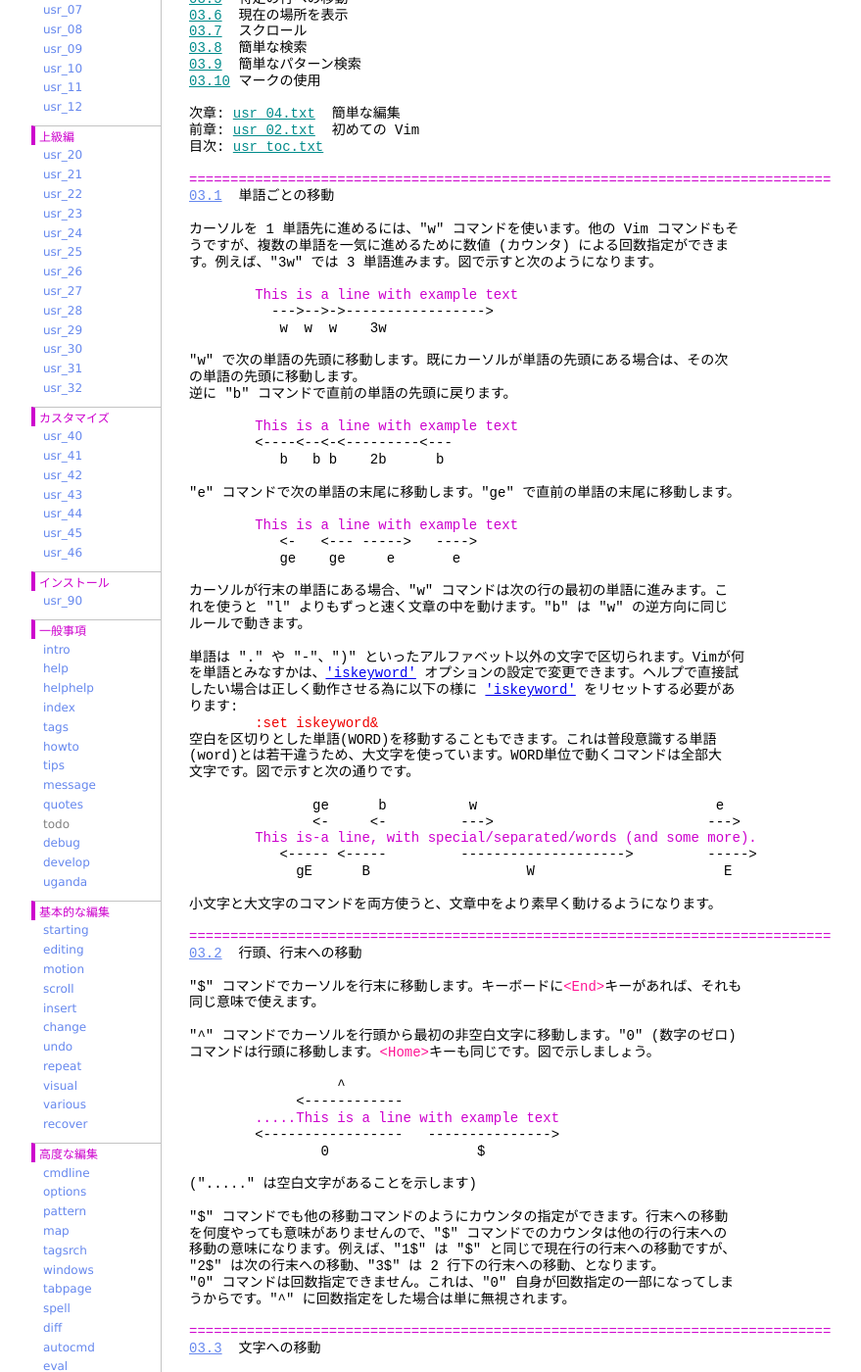
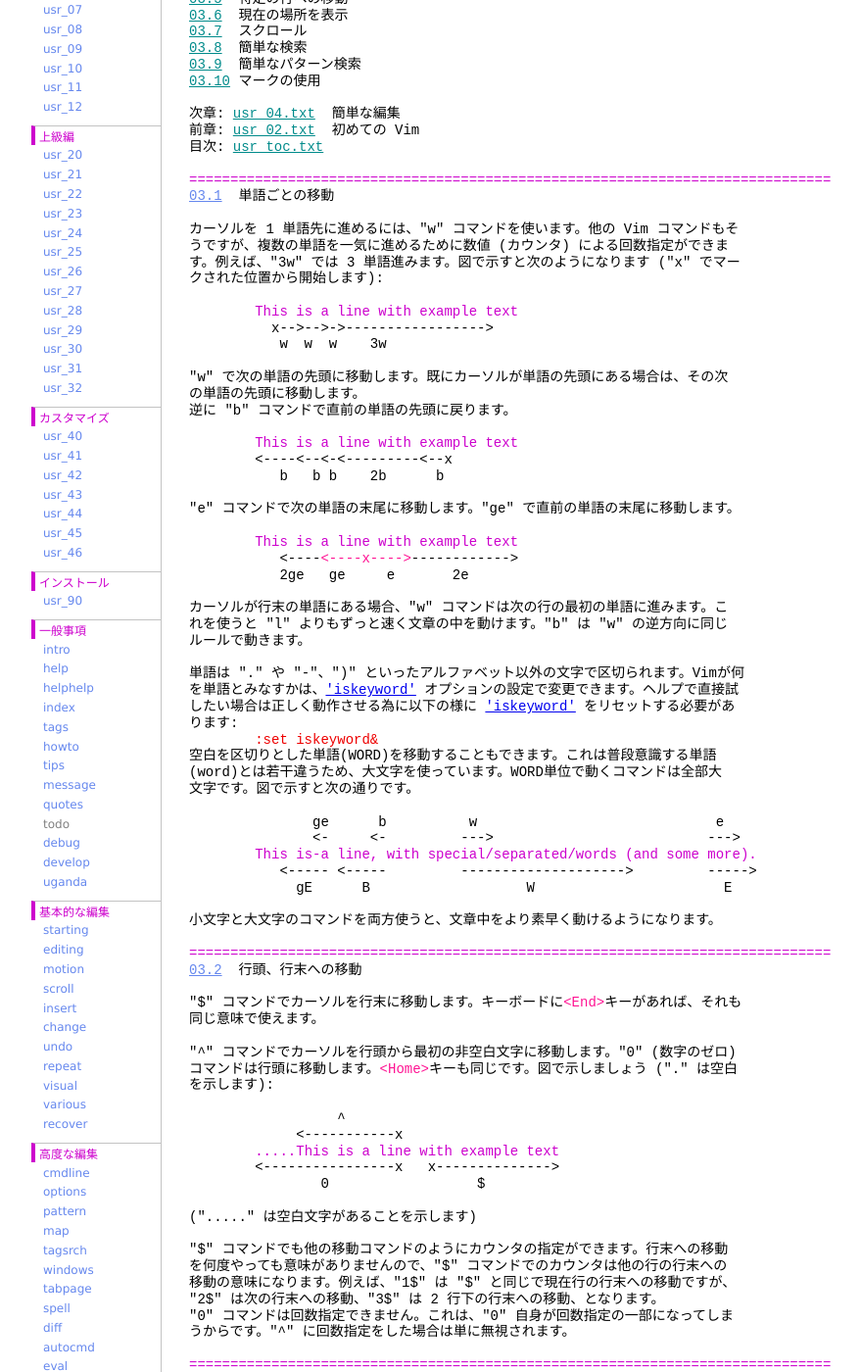
Before and after one commit to vim-jp/vimdoc-ja, a Jekyll site: the page built from usr_03.html, in a window 1280 px wide and 1400 px high, scrolled down 494 px. Shown: the whole window at 98% size, without its empty margins (208-1087 px from the left). Built offline with Jekyll 4.4.1, drawn with Linux system fonts in a browser that asks for light colours; nearby versions of some CDN libraries; comment, search, counter and statistics services are not loaded; some of the changed text lies outside the part shown.

Commit message:
Generated by Travis JOB 3617.1
https://travis-ci.com/github/vim-jp/vimdoc-ja-working/builds/213138253

```diff
--- a/usr_03.html
+++ b/usr_03.html
@@ -3,7 +3,7 @@ layout: vimdoc
 helpname: 'usr_03'
 ---
 <div id='vimCodeElement'>
-<a class="Constant" href="usr_03.html" name="usr_03.txt">usr_03.txt</a>&nbsp;&nbsp;&nbsp;&nbsp;For&nbsp;<span class="Identifier">Vim バージョン 8.2.</span>&nbsp;&nbsp;Last change: 2020 Feb 29<br>
+<a class="Constant" href="usr_03.html" name="usr_03.txt">usr_03.txt</a>&nbsp;&nbsp;&nbsp;&nbsp;For&nbsp;<span class="Identifier">Vim バージョン 8.2.</span>&nbsp;&nbsp;Last change: 2020 Sep 03<br>
 <br>
 &nbsp;&nbsp;&nbsp;&nbsp;&nbsp;&nbsp;&nbsp;&nbsp;&nbsp;&nbsp;&nbsp;&nbsp;&nbsp;&nbsp;&nbsp;&nbsp;&nbsp;&nbsp;&nbsp;&nbsp; VIM USER MANUAL - by Bram Moolenaar<br>
 <br>
@@ -35,10 +35,11 @@ helpname: 'usr_03'
 <br>
 カーソルを 1 単語先に進めるには、&quot;w&quot; コマンドを使います。他の Vim コマンドもそ<br>
 うですが、複数の単語を一気に進めるために数値 (カウンタ) による回数指定ができま<br>
-す。例えば、&quot;3w&quot; では 3 単語進みます。図で示すと次のようになります。<br>
+す。例えば、&quot;3w&quot; では 3 単語進みます。図で示すと次のようになります (&quot;x&quot; でマー<br>
+クされた位置から開始します):<br>
 <br>
 &nbsp;&nbsp;&nbsp;&nbsp;&nbsp;&nbsp;&nbsp;&nbsp;<span class="PreProc">This is a line with example text</span><br>
-&nbsp;&nbsp;&nbsp;&nbsp;&nbsp;&nbsp;&nbsp;&nbsp;&nbsp;&nbsp;---&gt;--&gt;-&gt;-----------------&gt;<br>
+&nbsp;&nbsp;&nbsp;&nbsp;&nbsp;&nbsp;&nbsp;&nbsp;&nbsp;&nbsp;x--&gt;--&gt;-&gt;-----------------&gt;<br>
 &nbsp;&nbsp;&nbsp;&nbsp;&nbsp;&nbsp;&nbsp;&nbsp;&nbsp;&nbsp; w&nbsp;&nbsp;w&nbsp;&nbsp;w&nbsp;&nbsp;&nbsp;&nbsp;3w<br>
 <br>
 &quot;w&quot; で次の単語の先頭に移動します。既にカーソルが単語の先頭にある場合は、その次<br>
@@ -46,14 +47,14 @@ helpname: 'usr_03'
 逆に &quot;b&quot; コマンドで直前の単語の先頭に戻ります。<br>
 <br>
 &nbsp;&nbsp;&nbsp;&nbsp;&nbsp;&nbsp;&nbsp;&nbsp;<span class="PreProc">This is a line with example text</span><br>
-&nbsp;&nbsp;&nbsp;&nbsp;&nbsp;&nbsp;&nbsp;&nbsp;&lt;----&lt;--&lt;-&lt;---------&lt;---<br>
+&nbsp;&nbsp;&nbsp;&nbsp;&nbsp;&nbsp;&nbsp;&nbsp;&lt;----&lt;--&lt;-&lt;---------&lt;--x<br>
 &nbsp;&nbsp;&nbsp;&nbsp;&nbsp;&nbsp;&nbsp;&nbsp;&nbsp;&nbsp; b&nbsp;&nbsp; b b&nbsp;&nbsp;&nbsp;&nbsp;2b&nbsp;&nbsp;&nbsp;&nbsp;&nbsp;&nbsp;b<br>
 <br>
 &quot;e&quot; コマンドで次の単語の末尾に移動します。&quot;ge&quot; で直前の単語の末尾に移動します。<br>
 <br>
 &nbsp;&nbsp;&nbsp;&nbsp;&nbsp;&nbsp;&nbsp;&nbsp;<span class="PreProc">This is a line with example text</span><br>
-&nbsp;&nbsp;&nbsp;&nbsp;&nbsp;&nbsp;&nbsp;&nbsp;&nbsp;&nbsp; &lt;-&nbsp;&nbsp; &lt;--- -----&gt;&nbsp;&nbsp; ----&gt;<br>
-&nbsp;&nbsp;&nbsp;&nbsp;&nbsp;&nbsp;&nbsp;&nbsp;&nbsp;&nbsp; ge&nbsp;&nbsp;&nbsp;&nbsp;ge&nbsp;&nbsp;&nbsp;&nbsp; e&nbsp;&nbsp;&nbsp;&nbsp;&nbsp;&nbsp; e<br>
+&nbsp;&nbsp;&nbsp;&nbsp;&nbsp;&nbsp;&nbsp;&nbsp;&nbsp;&nbsp; &lt;----<span class="Special">&lt;----x----&gt;</span>------------&gt;<br>
+&nbsp;&nbsp;&nbsp;&nbsp;&nbsp;&nbsp;&nbsp;&nbsp;&nbsp;&nbsp; 2ge&nbsp;&nbsp; ge&nbsp;&nbsp;&nbsp;&nbsp; e&nbsp;&nbsp;&nbsp;&nbsp;&nbsp;&nbsp; 2e<br>
 <br>
 カーソルが行末の単語にある場合、&quot;w&quot; コマンドは次の行の最初の単語に進みます。こ<br>
 れを使うと &quot;l&quot; よりもずっと速く文章の中を動けます。&quot;b&quot; は &quot;w&quot; の逆方向に同じ<br>
@@ -83,12 +84,13 @@ helpname: 'usr_03'
 同じ意味で使えます。<br>
 <br>
 &quot;^&quot; コマンドでカーソルを行頭から最初の非空白文字に移動します。&quot;0&quot; (数字のゼロ)<br>
-コマンドは行頭に移動します。<span class="Special">&lt;Home&gt;</span>キーも同じです。図で示しましょう。<br>
+コマンドは行頭に移動します。<span class="Special">&lt;Home&gt;</span>キーも同じです。図で示しましょう (&quot;.&quot; は空白<br>
+を示します):<br>
 <br>
 &nbsp;&nbsp;&nbsp;&nbsp;&nbsp;&nbsp;&nbsp;&nbsp;&nbsp;&nbsp;&nbsp;&nbsp;&nbsp;&nbsp;&nbsp;&nbsp;&nbsp;&nbsp;^<br>
-&nbsp;&nbsp;&nbsp;&nbsp;&nbsp;&nbsp;&nbsp;&nbsp;&nbsp;&nbsp;&nbsp;&nbsp; &lt;------------<br>
+&nbsp;&nbsp;&nbsp;&nbsp;&nbsp;&nbsp;&nbsp;&nbsp;&nbsp;&nbsp;&nbsp;&nbsp; &lt;-----------x<br>
 &nbsp;&nbsp;&nbsp;&nbsp;&nbsp;&nbsp;&nbsp;&nbsp;<span class="PreProc">.....This is a line with example text</span><br>
-&nbsp;&nbsp;&nbsp;&nbsp;&nbsp;&nbsp;&nbsp;&nbsp;&lt;-----------------&nbsp;&nbsp; ---------------&gt;<br>
+&nbsp;&nbsp;&nbsp;&nbsp;&nbsp;&nbsp;&nbsp;&nbsp;&lt;----------------x&nbsp;&nbsp; x--------------&gt;<br>
 &nbsp;&nbsp;&nbsp;&nbsp;&nbsp;&nbsp;&nbsp;&nbsp;&nbsp;&nbsp;&nbsp;&nbsp;&nbsp;&nbsp;&nbsp;&nbsp;0&nbsp;&nbsp;&nbsp;&nbsp;&nbsp;&nbsp;&nbsp;&nbsp;&nbsp;&nbsp;&nbsp;&nbsp;&nbsp;&nbsp;&nbsp;&nbsp;&nbsp;&nbsp;$<br>
 <br>
 (&quot;.....&quot; は空白文字があることを示します)<br>
--- a/usr_11.html
+++ b/usr_11.html
@@ -3,7 +3,7 @@ layout: vimdoc
 helpname: 'usr_11'
 ---
 <div id='vimCodeElement'>
-<a class="Constant" href="usr_11.html" name="usr_11.txt">usr_11.txt</a>&nbsp;&nbsp;&nbsp;&nbsp;For&nbsp;<span class="Identifier">Vim バージョン 8.2.</span>&nbsp;&nbsp;Last change: 2020 Jul 08<br>
+<a class="Constant" href="usr_11.html" name="usr_11.txt">usr_11.txt</a>&nbsp;&nbsp;&nbsp;&nbsp;For&nbsp;<span class="Identifier">Vim バージョン 8.2.</span>&nbsp;&nbsp;Last change: 2020 Oct 25<br>
 <br>
 &nbsp;&nbsp;&nbsp;&nbsp;&nbsp;&nbsp;&nbsp;&nbsp;&nbsp;&nbsp;&nbsp;&nbsp;&nbsp;&nbsp;&nbsp;&nbsp;&nbsp;&nbsp;&nbsp;&nbsp; VIM USER MANUAL - by Bram Moolenaar<br>
 <br>
```
Also changed, not shown: usr_23.html (+10 -9 lines), usr_40.html (+5 -5 lines).
